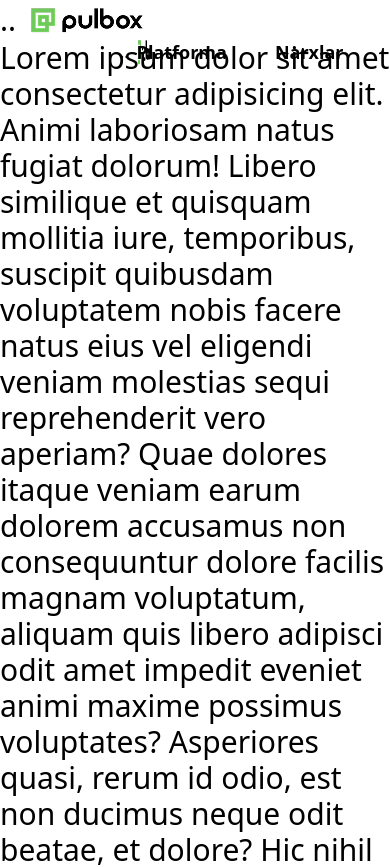
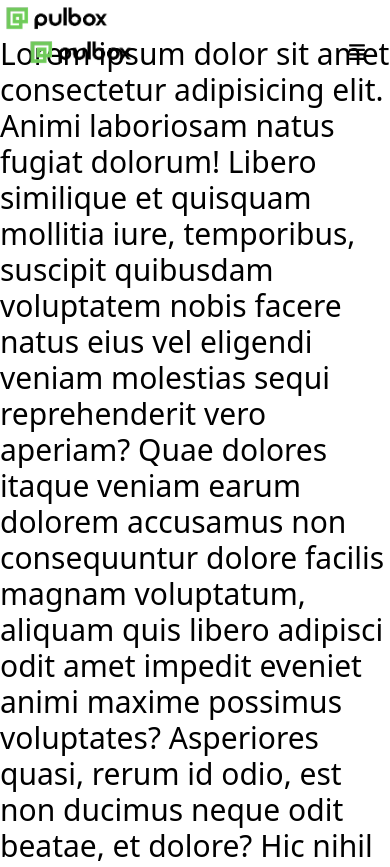
Before and after one commit to dilyorbek777/pulbox-dev, a React (Vite) app: page / in a window 390 px wide. Shown: the top 867 px of the page. Built offline with nearby package versions, Linux system fonts and the light colour scheme.

Commit message:
navbar responsive

```diff
--- a/package.json
+++ b/package.json
@@ -13,6 +13,7 @@
     "@tailwindcss/vite": "^4.1.18",
     "react": "^19.2.0",
     "react-dom": "^19.2.0",
+    "react-icons": "^5.5.0",
     "tailwindcss": "^4.1.18"
   },
   "devDependencies": {
--- a/src/components/site/button.tsx
+++ b/src/components/site/button.tsx
@@ -1,6 +1,7 @@
 function Button({ text, btntype,className }: {
-    text: string;
-    btntype: "primary" | "secondary",
+    text: string | React.ReactNode;
+    onClick?: () => void;
+    btntype: "primary" | "secondary";
     className?: string
 }) {
     return (
--- a/src/components/site/logo.tsx
+++ b/src/components/site/logo.tsx
@@ -3,14 +3,11 @@ import logo from "../../assets/logo.png";
 function Logo() {
   return (
     <>
-      <div className="flex items-center gap-2">
-        <p>..</p>
         <img
-          className="w-[132px] h-[40px]"
+          className="w-[132px] h-[40px] max-md:w-[119px] max-md:h-[36px]"
           src={logo}
           alt="Pulbox rebranding logo"
         />
-      </div>
     </>
   );
 }
--- a/src/components/site/navbar.tsx
+++ b/src/components/site/navbar.tsx
@@ -1,6 +1,8 @@
 import { useState, useEffect } from "react"
 import Button from "./button"
 import Logo from "./logo"
+import { FaAlignJustify } from "react-icons/fa";
+import { FaXmark } from "react-icons/fa6";
 
 
 function Navbar() {
@@ -30,6 +32,7 @@ function Navbar() {
         }
     ]
     const [navBg, setNavBg] = useState(false);
+    const [btn, setBtn] = useState(false);
     const changeNavBg = () => {
         window.scrollY <= 5 ? setNavBg(true) : setNavBg(false);
     }
@@ -41,17 +44,24 @@ function Navbar() {
         }
     }, [])
     return (
-        <div className={`flex fixed top-0 h-[103px] left-0 right-0 z-50 justify-center items-center px-[120px] py-[35px]  w-full mx-auto transition-all duration-300 ${navBg ? 'bg-transparent' : 'bg-white'}`}>
-            <div className="max-w-[1440px] w-full flex justify-between  items-center">
+        <div className={`flex max-md:px-6 max-md:py-5 fixed  top-0 h-[103px] left-0 right-0 z-50 justify-center items-center px-[120px] max-[1140px]:px-6 py-[35px]  w-full mx-auto transition-all duration-300 ${navBg ? 'bg-transparent' : 'bg-white'}`}>
+            <div className="max-w-[1440px]  gap-5 w-full flex justify-between  items-center">
                 <Logo />
-                <ul className="links flex gap-[48px] items-center justify-center text-lg font-sans font-semibold ">
+                <div className={`nav-links max-w-[950px] w-full max-[1140px]:max-w-[600px]  flex items-center justify-between ${btn ? 'max-md:flex absolute top-0 left-0 right-0 bottom-0 flex-col gap-5 h-screen items-center justify-center w-full max-md:max-w-[768px] -z-10 bg-secondary'  : 'max-md:hidden'}`}>
+                    <ul className="links  flex gap-[38px] items-center justify-between text-lg font-sans  max-lg:text-[15px] max-lg:gap-[10px] max-md:flex-col max-md:gap-5 font-semibold ">
                         {links.map((link) => (
                             <li key={link.href}>
                                 <a href={link.href}>{link.label}</a>
                             </li>
                         ))}
+
                     </ul>
                     <Button text="Bog’lanish" btntype="primary" className="text-lg" />
+
+                </div>
+
+                {btn ? <button onClick={() => setBtn(!btn)} className="text-lg md:hidden"><FaXmark /></button> : <button onClick={() => setBtn(!btn)} className="text-lg md:hidden"><FaAlignJustify /></button>}
+
             </div>
         </div>
     )
```
Also changed, not shown: 1 other file (tests, documents, lock files or other folders). Lines whose indentation alone changed are shown as unchanged.
